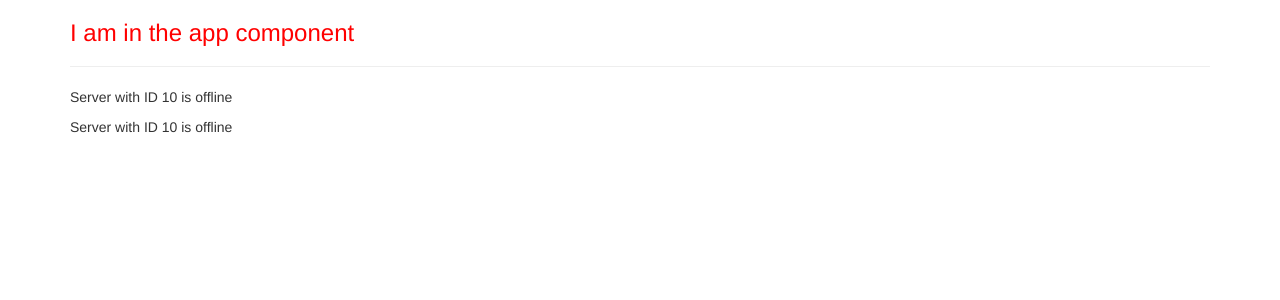
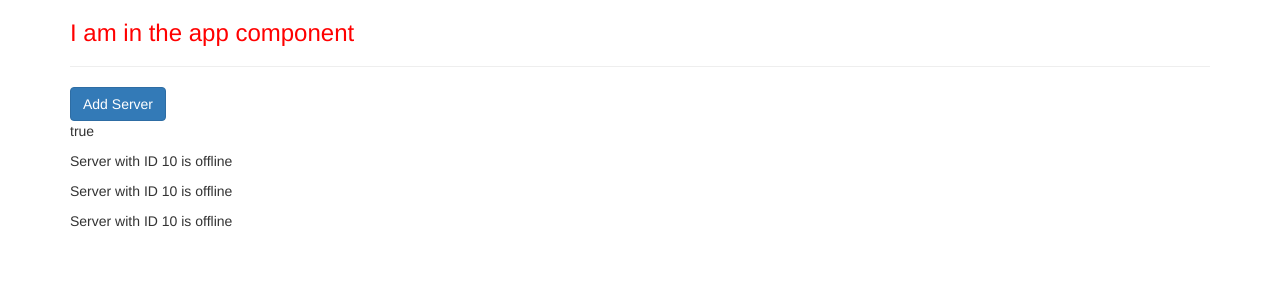
Before and after one commit to MerelOhler/my-first-angular-app, an Angular app: page / in a window 1280 px wide. Shown: the top 300 px of the page. Built offline with nearby package versions, Linux system fonts and the light colour scheme.

Commit message:
property binding

```diff
--- a/src/app/servers/servers.component.html
+++ b/src/app/servers/servers.component.html
@@ -1,3 +1,5 @@
+<button class="btn btn-primary" [disabled]="!allowNewServer">Add Server</button>
+<p>{{allowNewServer}}</p>
 <app-server></app-server>
 <app-server></app-server>
 <app-server></app-server>
--- a/src/app/servers/servers.component.ts
+++ b/src/app/servers/servers.component.ts
@@ -1,12 +1,20 @@
-import { Component } from '@angular/core';
+import { Component, OnInit } from '@angular/core';
 
 @Component({
   selector: 'app-servers',
-  template: `
-    <app-server></app-server>
-    <app-server></app-server>`,
+  // template: `
+  //   <app-server></app-server>
+  //   <app-server></app-server>`,
+  templateUrl: './servers.component.html',
   styleUrls: ['./servers.component.css']
 })
-export class ServersComponent {
+export class ServersComponent implements OnInit {
+  allowNewServer = false;
+
+  constructor(){
+    setTimeout(() => {this.allowNewServer = true;},2000);
+  }
+
+  ngOnInit() {}
 
 }
```
